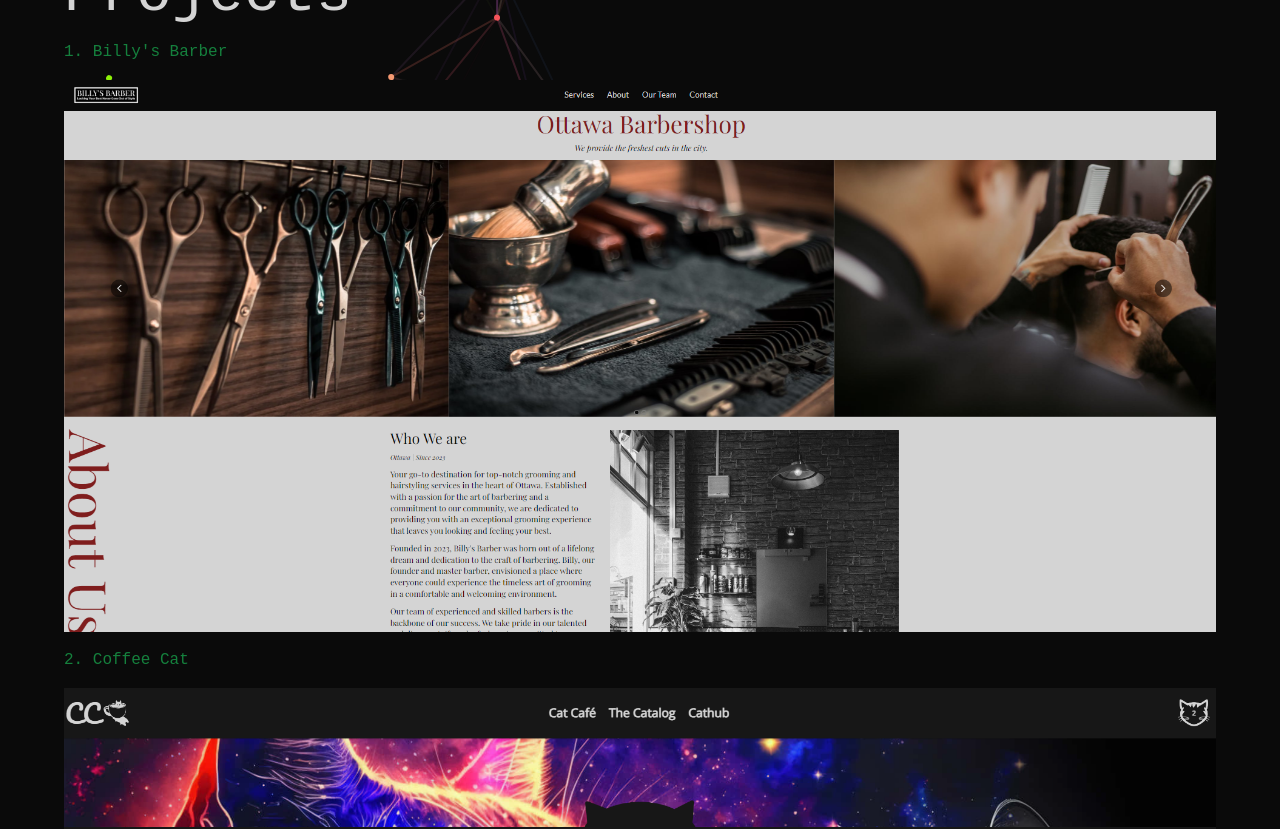
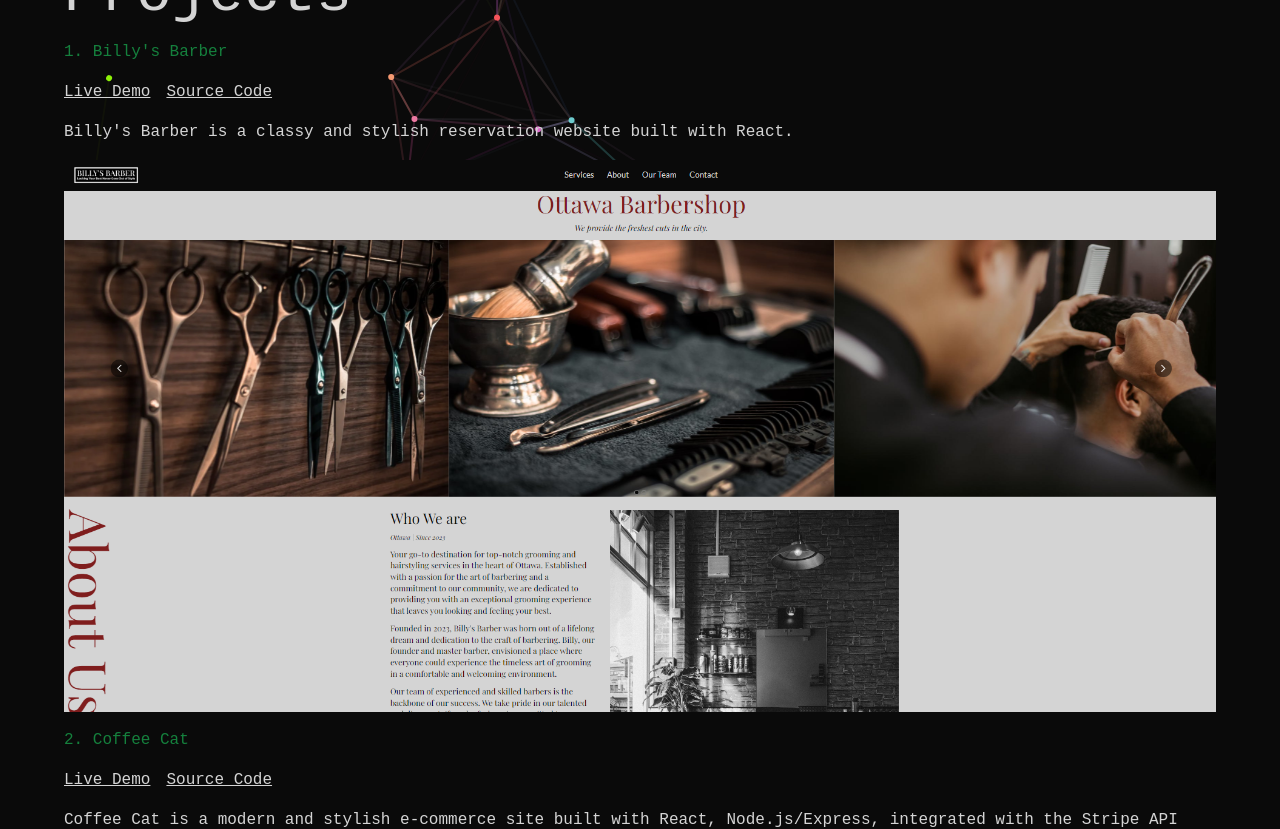
Before and after one commit to joayo13/portfolio, a React (Create React App) app: page / in a window 1280 px wide. Shown: the part 420-1249 px from the top of the page. Built offline with nearby package versions, Linux system fonts and the light colour scheme.

Commit message:
added links to source code and live demo for proejcts

```diff
--- a/src/Home.js
+++ b/src/Home.js
@@ -47,9 +47,20 @@ function Home() {
             <section style={loadedName ? {animation: 'fade-in 0.5s forwards 300ms'} : null} className='max-w-6xl opacity-0 mx-auto mono z-20 relative'>
             <h1 className='text-6xl py-4'>Projects</h1>
             <ul className='flex flex-col gap-4'>
-              <h2 className='text-green-700'>1. Billy's Barber</h2>
+              <span>
+                <h2 className='text-green-700 pb-4'>1. Billy's Barber</h2>
+                <a href='https://billysbarber.netlify.app' className='underline pr-4'>Live Demo</a>
+                <a href='https://github.com/joayo13/barbershop' className='underline'>Source Code</a>
+              </span>
+
+              <p>Billy's Barber is a classy and stylish reservation website built with React.</p>
               <img src={mobile ? billysbarbermobile : billysbarber}></img>
-              <h2 className='text-green-700'>2. Coffee Cat</h2>
+              <span>
+                <h2 className='text-green-700 pb-4'>2. Coffee Cat</h2>
+                <a href='https://coffeecat.netlify.app' className='underline pr-4'>Live Demo</a>
+                <a href='https://github.com/joayo13/coffeecat' className='underline'>Source Code</a>
+              </span>
+              <p>Coffee Cat is a modern and stylish e-commerce site built with React, Node.js/Express, integrated with the Stripe API for secure payments, and designed using Tailwind CSS.</p>
               <img src={mobile ? coffeecatmobile: coffeecat}></img>
             </ul>
             </section>
```
